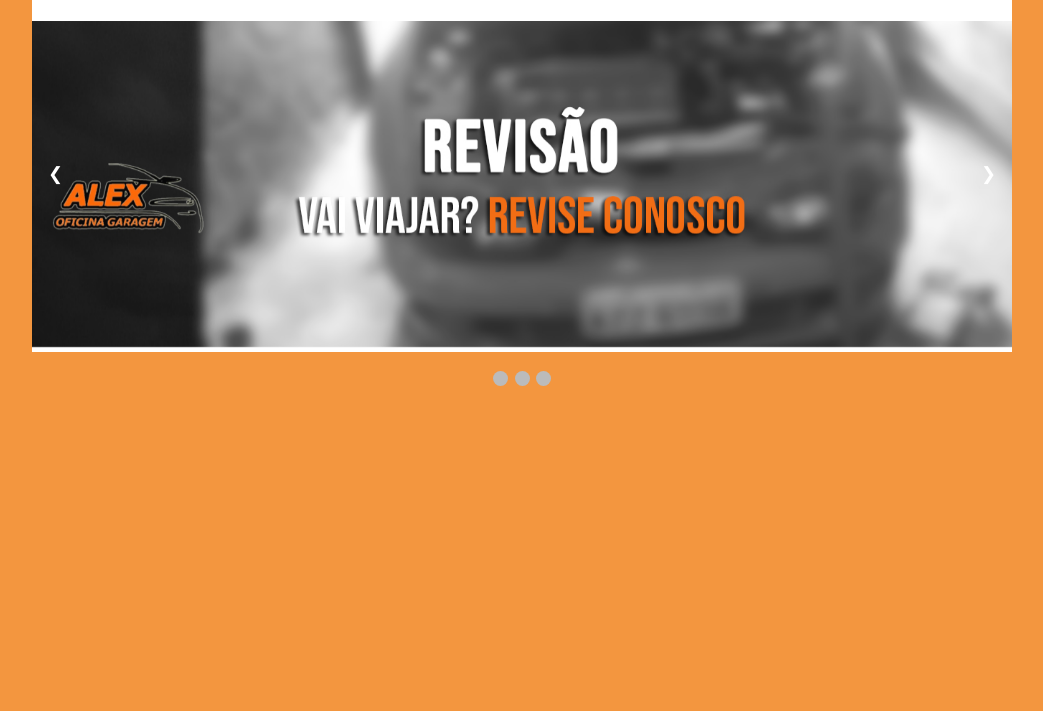
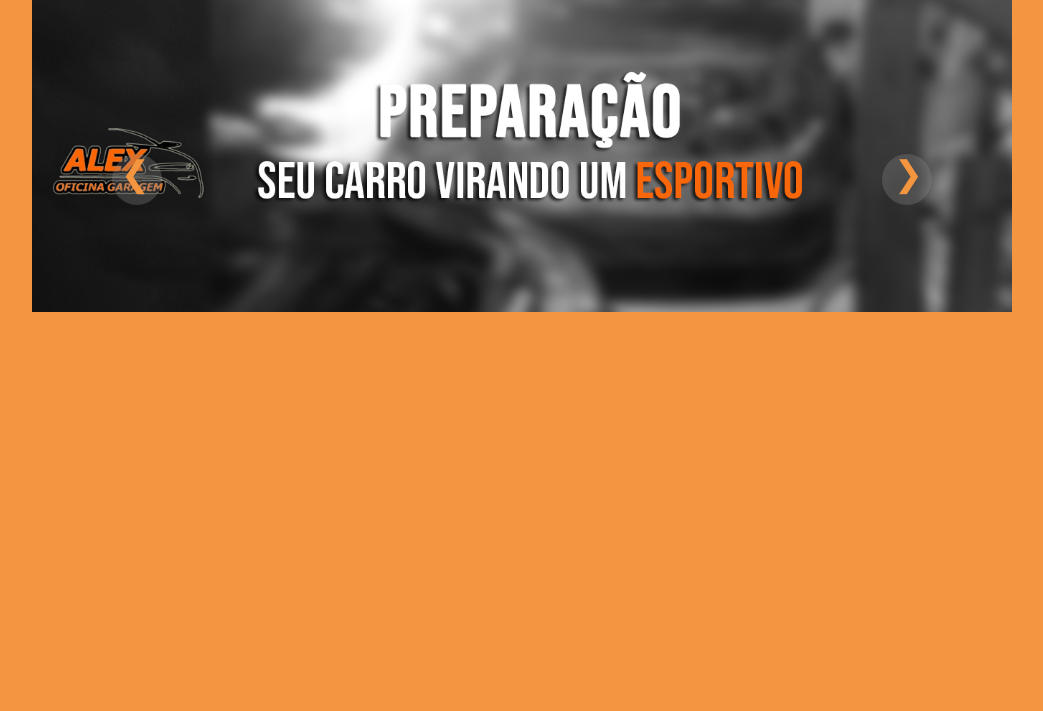
Before and after one commit to lucasvmiranda/site_oficinamecanica, a plain HTML site: page index.html in a window 1280 px wide. Shown: the part 89-800 px from the top of the page, without its empty margins (118-1161 px from the left). Drawn offline with Linux system fonts and the light colour scheme.

Commit message:
funsao: feito slide

```diff
--- a/css/style.css
+++ b/css/style.css
@@ -7,7 +7,6 @@
   border: 0;
   box-sizing: border-box;
   font-family: 'Bebas Neue', cursive;
-
 }
 
 body {
@@ -18,7 +17,6 @@ body {
   width: 980px;
   margin: 0 auto;
   background-color: #FFF;
-
 }
 
 /* == menu == */
@@ -26,7 +24,6 @@ nav {
   height: 75px;
   display: grid;
   grid-template-columns: 1fr 4fr;
-
 }
 
 nav div{
@@ -47,22 +44,64 @@ nav ul {
 
 nav ul li{
   display: inline-block;
-    padding: 25px 30px;
+  padding: 16px 15px;
   font-size: 30px;
-    font-weight: 600;
+  font-weight: 500;
   text-transform: uppercase;
-    letter-spacing: 3px;
+  letter-spacing: 1px;
+  margin-right: 55px;
+  cursor: pointer;
 }
 
 nav ul li:hover {
   color: #f3963f;
-    border-bottom: #f3963f solid 2px;
+  border-bottom: #f3963f solid 3px;
 }
 
-/* == slideShow == */
-* {box-sizing:border-box}
 
 /* Slideshow container */
+
+.slideshow-container{
+  min-height: 326px;
+  position: relative;
+  display: flex;
+  justify-content: space-between;
+}
+
+.mySlides{
+  position: absolute;
+}
+
+.mySlides img{
+  width: 100%;
+}
+.prev, .next{
+  position: relative;
+  height: 51px;
+  width: 50px;
+  text-align: center;
+  font-size: 35px;
+  top: 21vh;
+  background-color: rgba(143, 143, 143, 0.3);
+  color: #f3963f;
+  border-radius: 50%;
+  cursor: pointer;
+}
+
+.prev{
+  margin-left: 80px;
+  padding-right: 3px;
+}
+
+.next{
+  margin-right: 80px;
+  padding-left: 3px;
+}
+
+.remo{
+  display: none;
+}
+/* Slideshow container
 .slideshow-container {
   max-width: 980px;
   position: relative;
@@ -70,13 +109,15 @@ nav ul li:hover {
   padding-top:  35px;
   background-color: #FFF;
 }
-
-/* Hide the images by default */
+*/
+/* Hide the images by default
 .mySlides {
   display: none;
 }
 
-/* Next & previous buttons */
+*/
+
+/* Next & previous buttons
 .prev, .next {
   cursor: pointer;
   position: absolute;
@@ -91,19 +132,24 @@ nav ul li:hover {
   border-radius: 0 3px 3px 0;
   user-select: none;
 }
+*/
 
-/* Position the "next button" to the right */
+/* Position the "next button" to the right
 .next {
   right: 0;
   border-radius: 3px 0 0 3px;
 }
 
-/* On hover, add a black background color with a little bit see-through */
+*/
+
+/* On hover, add a black background color with a little bit see-through
 .prev:hover, .next:hover {
   background-color: rgba(0,0,0,0.8);
 }
 
-/* Caption text */
+*/
+
+/* Caption text
 .text {
   color: #f2f2f2;
   font-size: 15px;
@@ -114,7 +160,9 @@ nav ul li:hover {
   text-align: center;
 }
 
-/* Number text (1/3 etc) */
+*/
+
+/* Number text (1/3 etc)
 .numbertext {
   color: #f2f2f2;
   font-size: 12px;
@@ -122,8 +170,9 @@ nav ul li:hover {
   position: absolute;
   top: 0;
 }
+*/
 
-/* The dots/bullets/indicators */
+/* The dots/bullets/indicators
 .dot {
   cursor: pointer;
   height: 15px;
@@ -138,7 +187,7 @@ nav ul li:hover {
 .active, .dot:hover {
   background-color: #717171;
 }
-
+ */
 /* Fading animation */
 .fade {
   -webkit-animation-name: fade;
--- a/index.html
+++ b/index.html
@@ -21,34 +21,34 @@
         </ul>
     </nav>
     <!-- Slideshow container -->
-    <div class="slideshow-container">
+    <div class="slideshow-container container">
 
         <!-- Full-width images with number and caption text -->
-        <div class="mySlides fade">
-            <img src="./img/ba1.jpg" style="width:100%">
+        <div class="mySlides ">
+            <img src="./img/ba1.jpg">
         </div>
 
-        <div class="mySlides fade">
-            <img src="./img/ba2.jpg" style="width:100%">
+        <div class="mySlides ">
+            <img src="./img/ba2.jpg">
         </div>
 
-        <div class="mySlides fade">
-            <img src="./img/ba3.jpg" style="width:100%">
+        <div class="mySlides ">
+            <img src="./img/ba3.jpg">
         </div>
 
         <!-- Next and previous buttons -->
-        <a class="prev" onclick="plusSlides(-1)">&#10094;</a>
-        <a class="next" onclick="plusSlides(1)">&#10095;</a>
+        <a class="prev" onclick="plusSlides(-1)"> &#10094;</a>
+        <a class="next" onclick="plusSlides(1)">  &#10095;</a>
     </div>
     <br>
 
-    <!-- The dots/circles -->
+    <!-- The dots/circles
     <div style="text-align:center">
         <span class="dot" onclick="currentSlide(1)"></span>
         <span class="dot" onclick="currentSlide(2)"></span>
         <span class="dot" onclick="currentSlide(3)"></span>
     </div>
-
+    -->
 
 
     <script src="top.js"></script>
--- a/top.js
+++ b/top.js
@@ -1,42 +1,36 @@
-var slideIndex = 1;
-showSlides(slideIndex);
+let = slidexIndex = 0
+const slides = document.querySelectorAll('.mySlides')
 
-// Next/previous controls
 function plusSlides(n) {
-    showSlides(slideIndex += n);
+    mudarSlide(slidexIndex += n)
 }
 
-// Thumbnail image controls
-function currentSlide(n) {
-    showSlides(slideIndex = n);
+function mudarSlide(n){
+    if(n > slides.length ){slidexIndex = 1}
+    if(n < 1){ slidexIndex = slides.length}
+
+    for(let slide of slides){
+        slide.classList.add('remo')
+    }
+
+    slides[slidexIndex - 1 ].classList.remove('remo')
+
 }
 
-function showSlides(n) {
-    var i;
-    var slides = document.getElementsByClassName("mySlides");
-    var dots = document.getElementsByClassName("dot");
-    if (n > slides.length) { slideIndex = 1 }
-    if (n < 1) { slideIndex = slides.length }
-    for (i = 0; i < slides.length; i++) {
-        slides[i].style.display = "none";
+function showSlides(){
+
+    for(let slide of slides){
+        slide.classList.add('remo')
     }
-    for (i = 0; i < dots.length; i++) {
-        dots[i].className = dots[i].className.replace(" active", "");
-    }
-    slides[slideIndex - 1].style.display = "block";
-    dots[slideIndex - 1].className += " active";
+
+    slidexIndex++
+
+    if(slidexIndex > slides.length ){slidexIndex = 1 }
+
+    slides[slidexIndex - 1 ].classList.remove('remo')
+
+    setTimeout(showSlides, 4000)
+
 }
-var slideIndex = 0;
-showSlides();
 
-function showSlides() {
-    var i;
-    var slides = document.getElementsByClassName("mySlides");
-    for (i = 0; i < slides.length; i++) {
-        slides[i].style.display = "none";
-    }
-    slideIndex++;
-    if (slideIndex > slides.length) { slideIndex = 1 }
-    slides[slideIndex - 1].style.display = "block";
-    setTimeout(showSlides, 4000); // Change image every 4 seconds
-}
+showSlides()
```
Lines whose indentation alone changed are shown as unchanged.
